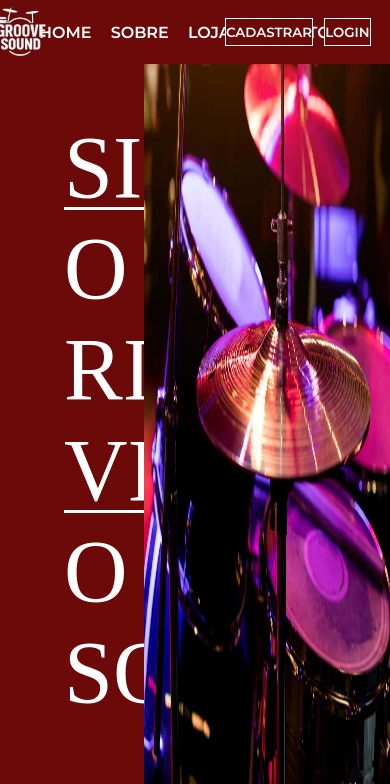
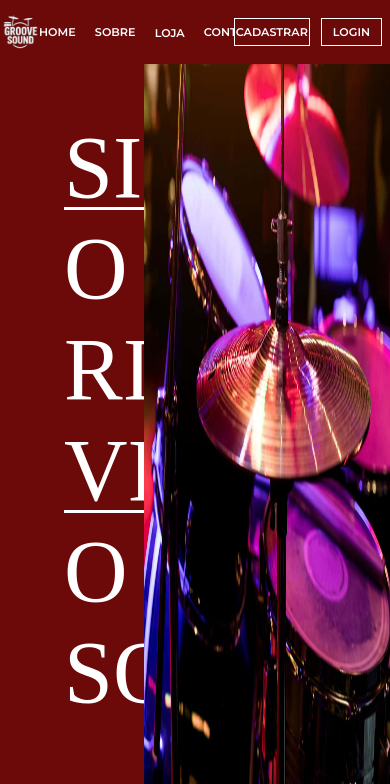
Before and after one commit to coutinho-06/Projeto_Loja_De_Musica_Umc, a PHP site: page /index.php in a window 390 px wide; the page is wider, and only the part inside the window is pictured. Shown: the top 784 px of that part. Run offline with PHP 8.4, Linux system fonts and the light colour scheme; some libraries are stand-ins or nearby versions; some web fonts are replaced.

Commit message:
Responsividade da Navbar feita!

```diff
--- a/Sistema/CSS/estiloNavPadrao.css
+++ b/Sistema/CSS/estiloNavPadrao.css
@@ -176,3 +176,53 @@ nav ul li:hover .sub-menu
     position: fixed;
 
 }
+
+
+
+/* 1000px */
+@media (max-width: 1000px) {
+    .imagemLogo{
+        width: 15%;
+    }
+    .linksNav{
+        width: 45%;
+        a{font-size: 0.8rem;}
+    }
+    .btnNav{
+        width: 30%;
+
+        .btndois{width: 6.5rem;}
+        button{
+            width: 8rem;
+        }
+    }
+}
+
+/* 890px */
+@media (max-width: 890px) {
+    .imagemLogo img{
+        width: 3rem;
+    }
+    .linksNav{
+        a{font-size: 0.7rem;}
+    }
+    .btnNav{
+        width: 30%;
+    }
+}
+
+@media (max-width: 610px) {
+    .imagemLogo{
+        width: 10%;
+    }
+    .linksNav{
+        width: 50%;
+    }
+    .btnNav{
+        width: 38%;
+
+        button{
+            font-size: 0.7rem;
+        }
+    }
+}
```
